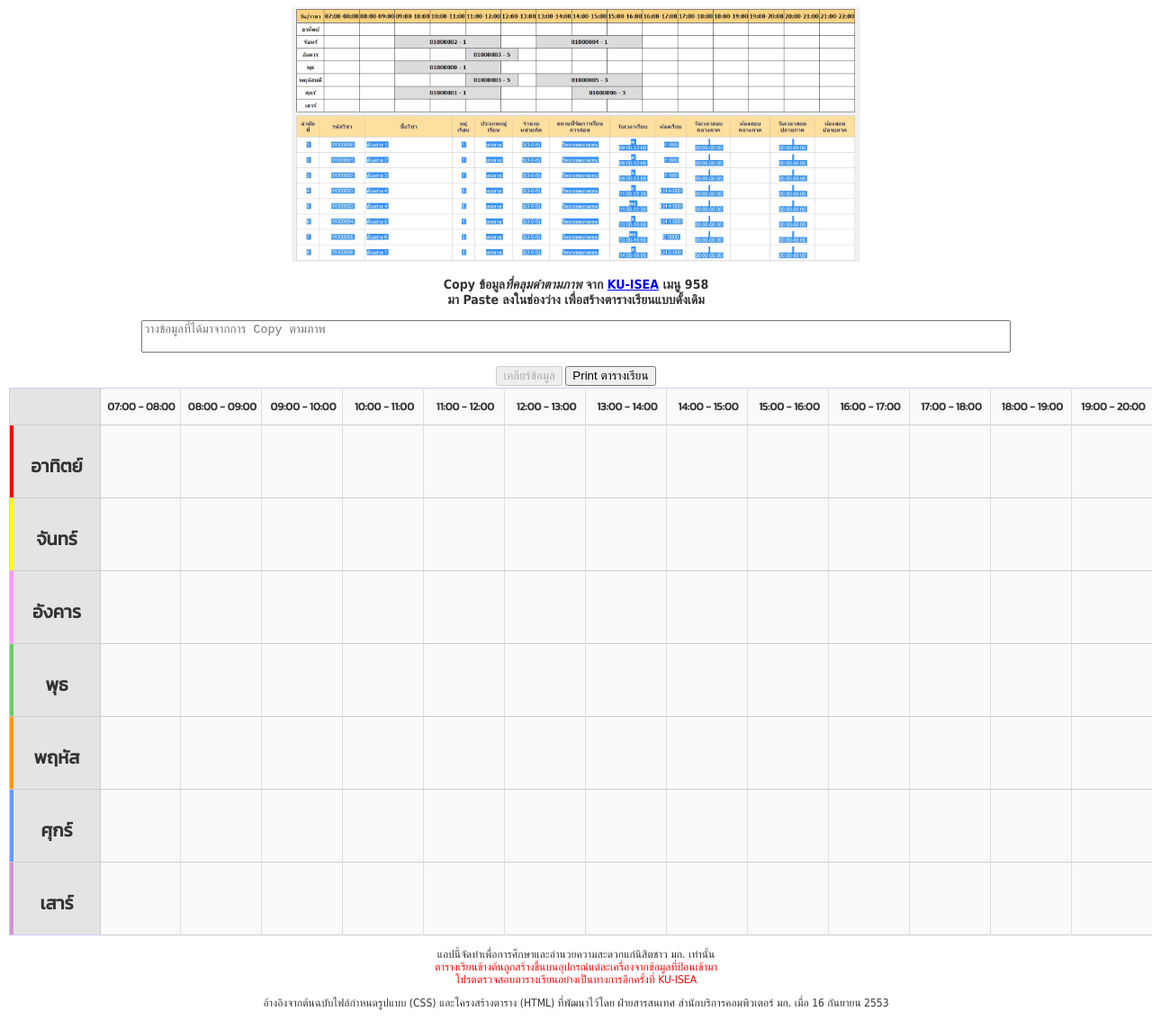
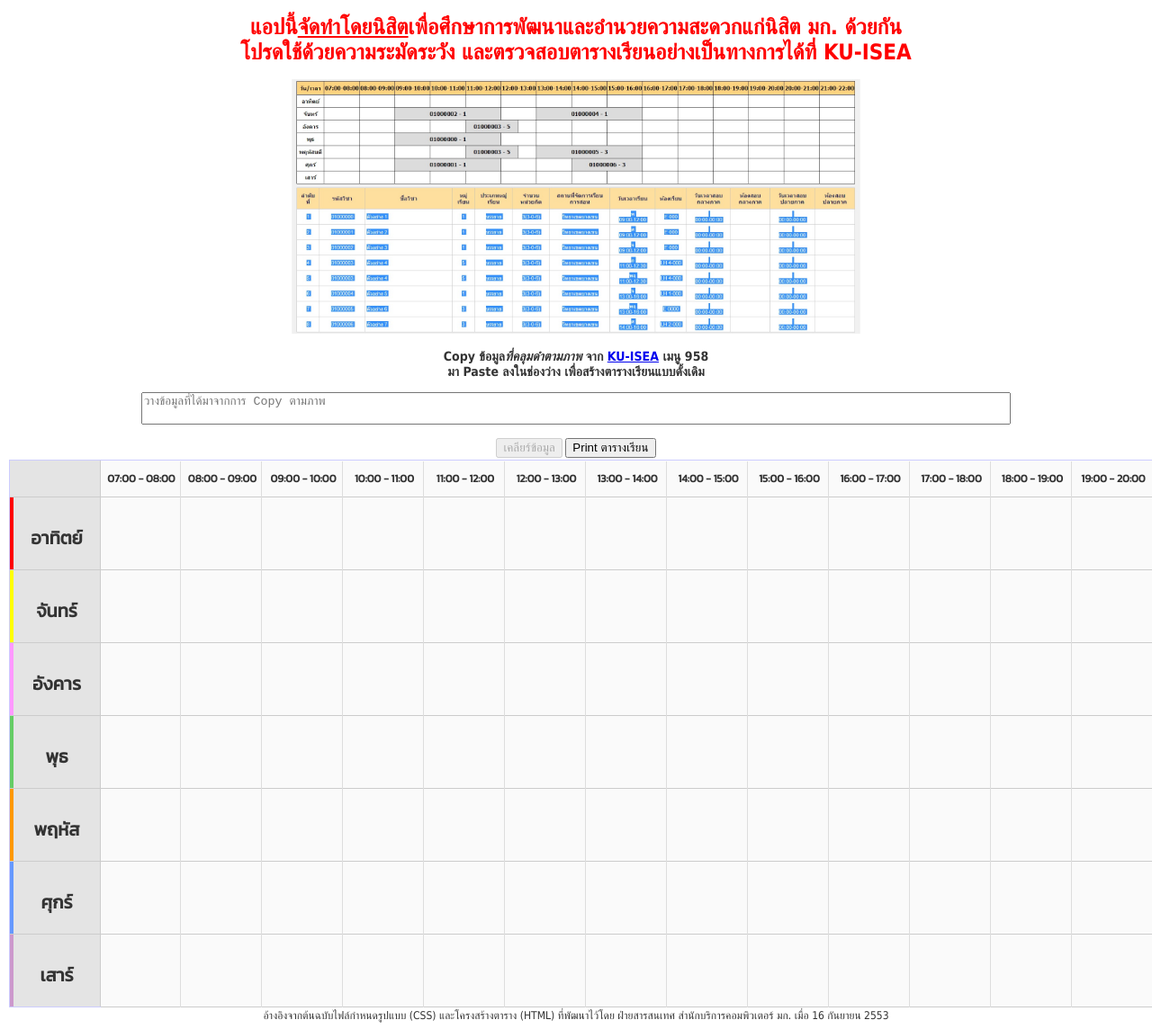
Before and after one commit to anawinwz/ku-retrotimetable, a React (Create React App) app: page / in a window 1280 px wide. Shown: the top 1144 px of the page at 90% size. Built offline with nearby package versions, Linux system fonts and the light colour scheme.

Commit message:
Adjust warning and credits

```diff
--- a/src/App.js
+++ b/src/App.js
@@ -59,6 +59,10 @@ function App() {
   return (
     <div className="App">
       <center className="hideOnPrint">
+        <h1 style={{color: 'red'}}>
+          แอปนี้<u>จัดทำโดยนิสิต</u>เพื่อศึกษาการพัฒนาและอำนวยความสะดวกแก่นิสิต มก. ด้วยกัน<br />
+          โปรดใช้ด้วยความระมัดระวัง และตรวจสอบตารางเรียนอย่างเป็นทางการได้ที่ KU-ISEA
+        </h1>
         <img src={require('./assets/example.jpg')} alt="ภาพตัวอย่างการคัดลอกข้อมูลจาก KU-ISEA" style={{width: '50%', minWidth: '320px'}} />
         <h3>Copy ข้อมูล<i>ที่คลุมดำตามภาพ</i> จาก <a href="https://isea.ku.ac.th/" rel="noopener noreferrer" target="_blank">KU-ISEA</a> เมนู 958<br />มา Paste ลงในช่องว่าง เพื่อสร้างตารางเรียนแบบดั้งเดิม</h3>
         <p><textarea onChange={handleChange} placeholder="วางข้อมูลที่ได้มาจากการ Copy ตามภาพ" value={iseaData} onMouseOver={e => e.target.select()} /></p>
@@ -69,10 +73,6 @@ function App() {
       </div>
 
       <center className="hideOnPrint">
-        <p>
-          แอปนี้จัดทำเพื่อการศึกษาและอำนวยความสะดวกแก่นิสิตชาว มก. เท่านั้น<br />
-          <span style={{color: 'red'}}>ตารางเรียนข้างต้นถูกสร้างขึ้นบนอุปกรณ์แต่ละเครื่องจากข้อมูลที่ป้อนเข้ามา<br />โปรดตรวจสอบตารางเรียนอย่างเป็นทางการอีกครั้งที่ KU-ISEA</span>
-        </p>
         อ้างอิงจากต้นฉบับไฟล์กำหนดรูปแบบ (CSS) และโครงสร้างตาราง (HTML) ที่พัฒนาไว้โดย ฝ่ายสารสนเทศ สำนักบริการคอมพิวเตอร์ มก. เมื่อ 16 กันยายน 2553
       </center>
     </div>
```
